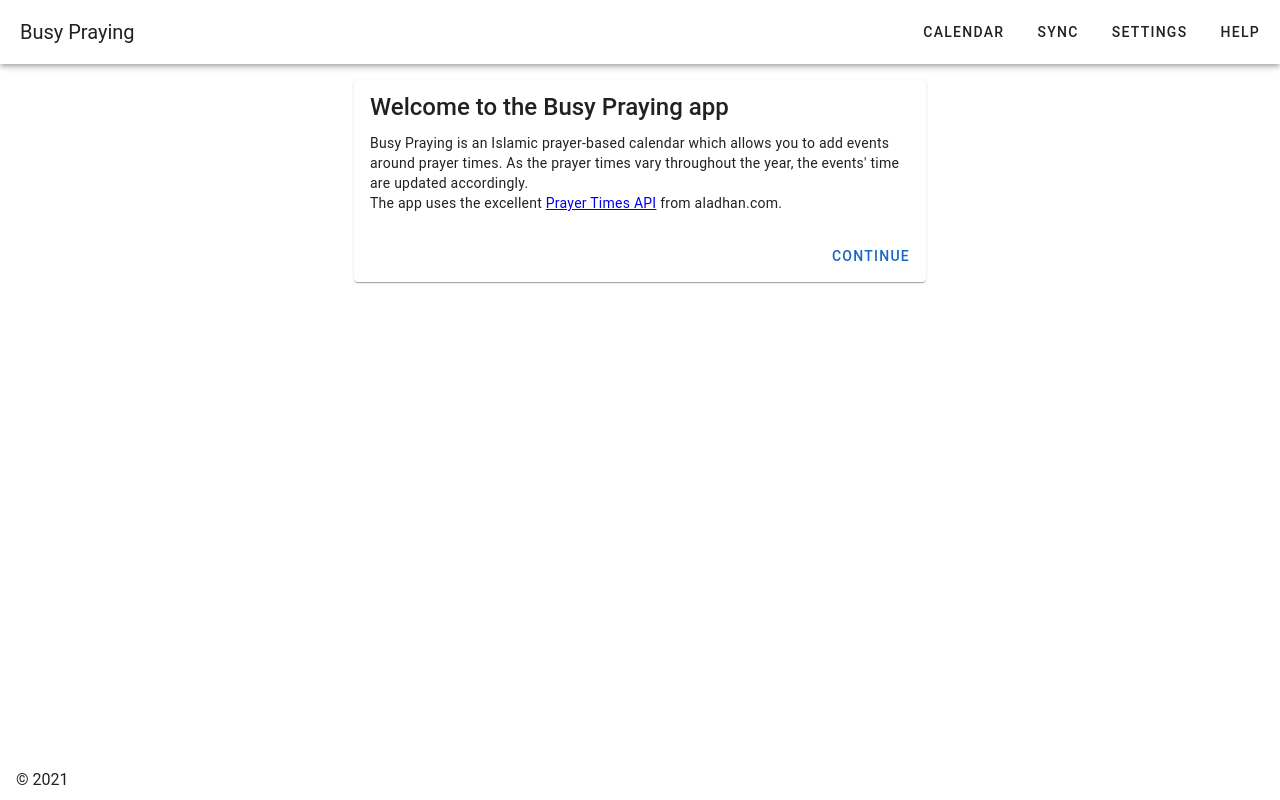
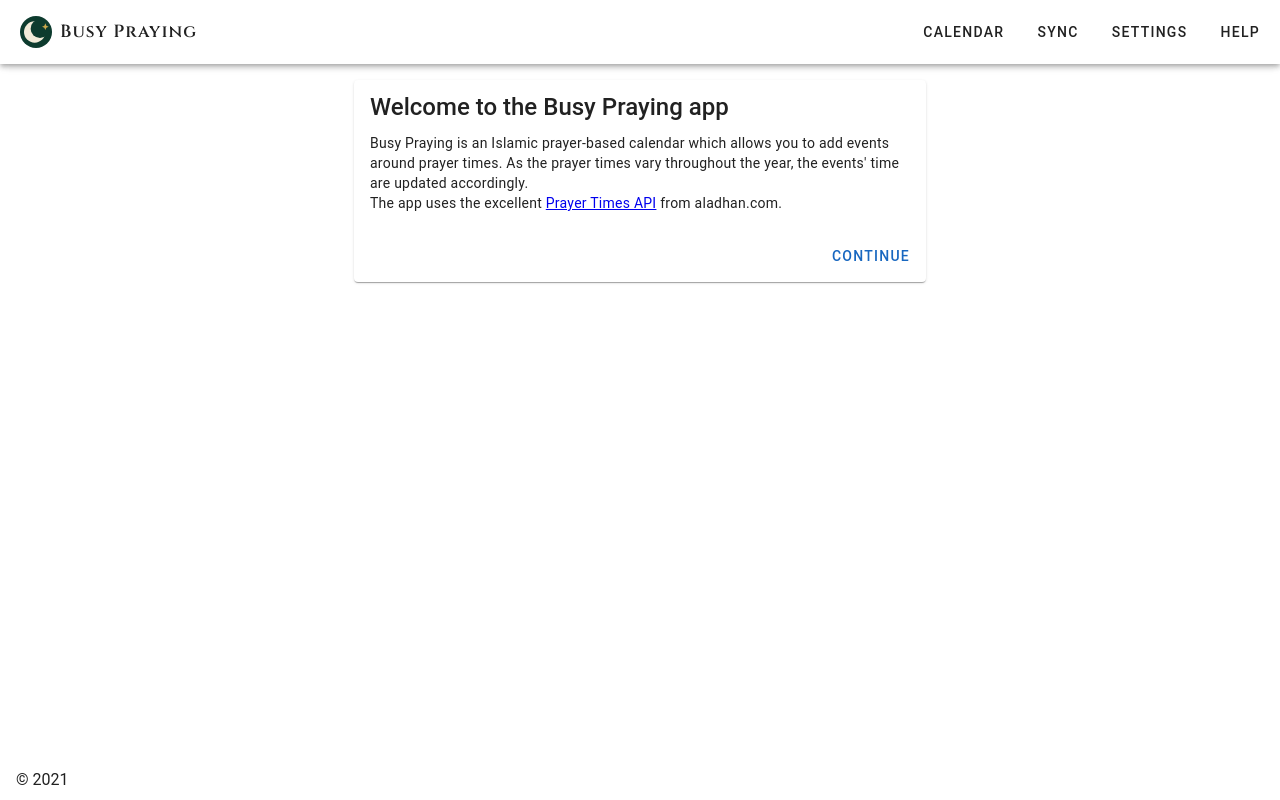
Before and after one commit to yusufhm/busy-praying, a Nuxt app: page / in a window 1280 px wide. Built offline with nearby package versions, Linux system fonts and the light colour scheme.

Commit message:
feat: added logo

```diff
--- a/layouts/default.vue
+++ b/layouts/default.vue
@@ -1,7 +1,12 @@
 <template>
   <v-app :theme="effectiveTheme">
     <v-app-bar app>
-      <v-toolbar-title :text="title" />
+      <v-toolbar-title>
+        <div class="d-flex align-center ga-2">
+          <img src="/logo.svg" alt="" height="32" width="32" />
+          <span class="app-title">{{ title }}</span>
+        </div>
+      </v-toolbar-title>
       <v-spacer />
       <v-btn to="/calendar" variant="text">Calendar</v-btn>
       <v-btn to="/sync" variant="text">Sync</v-btn>
@@ -49,3 +54,12 @@ onUnmounted(() => {
   mediaQuery?.removeEventListener('change', onSystemThemeChange)
 })
 </script>
+
+<style scoped>
+.app-title {
+  font-family: 'Cinzel', serif;
+  font-weight: 600;
+  letter-spacing: 0.06em;
+  font-size: 1.1rem;
+}
+</style>
--- a/nuxt.config.js
+++ b/nuxt.config.js
@@ -25,7 +25,12 @@ export default defineNuxtConfig({
         { name: 'viewport', content: 'width=device-width, initial-scale=1' },
         { name: 'description', content: '' },
       ],
-      link: [{ rel: 'icon', type: 'image/x-icon', href: '/favicon.ico' }],
+      link: [
+        { rel: 'icon', type: 'image/svg+xml', href: '/logo.svg' },
+        { rel: 'preconnect', href: 'https://fonts.googleapis.com' },
+        { rel: 'preconnect', href: 'https://fonts.gstatic.com', crossorigin: '' },
+        { rel: 'stylesheet', href: 'https://fonts.googleapis.com/css2?family=Cinzel:wght@400;600&display=swap' },
+      ],
     },
   },
 
```
Also changed, not shown: public/logo.svg (added).
